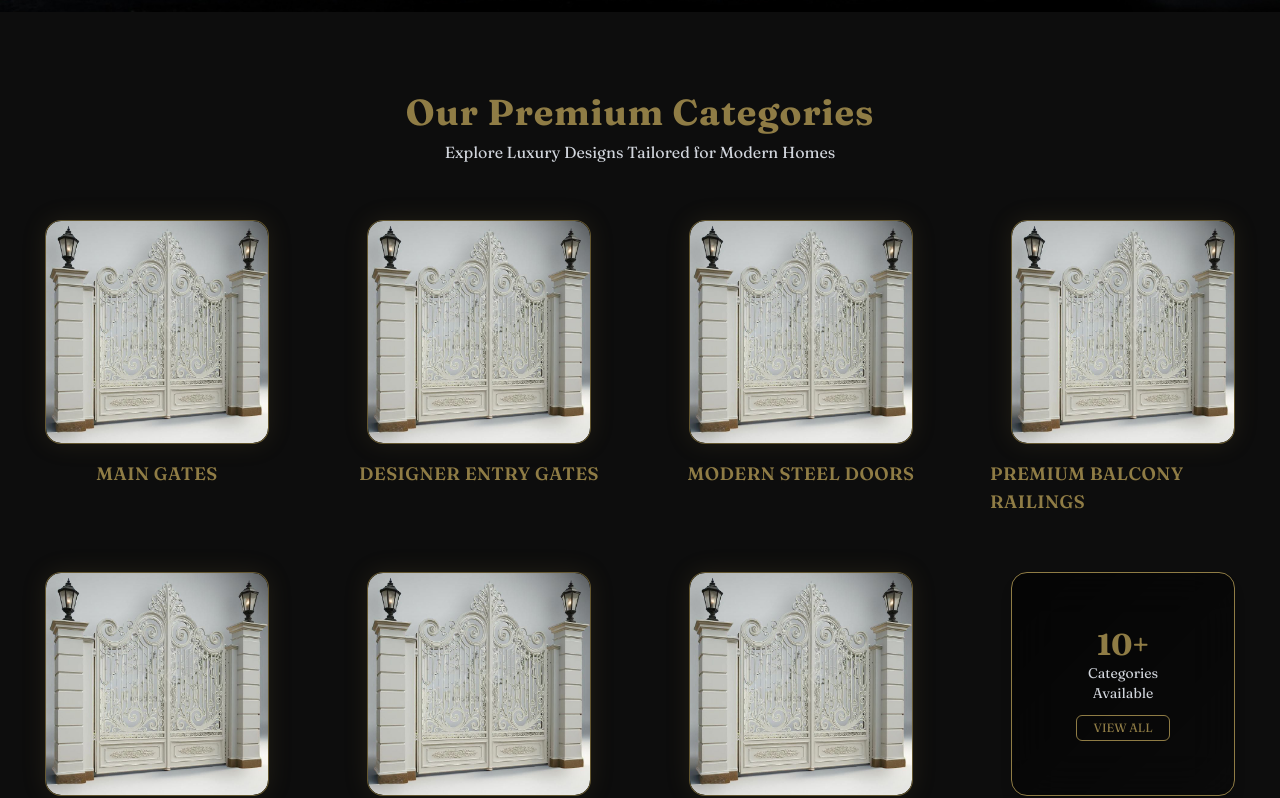
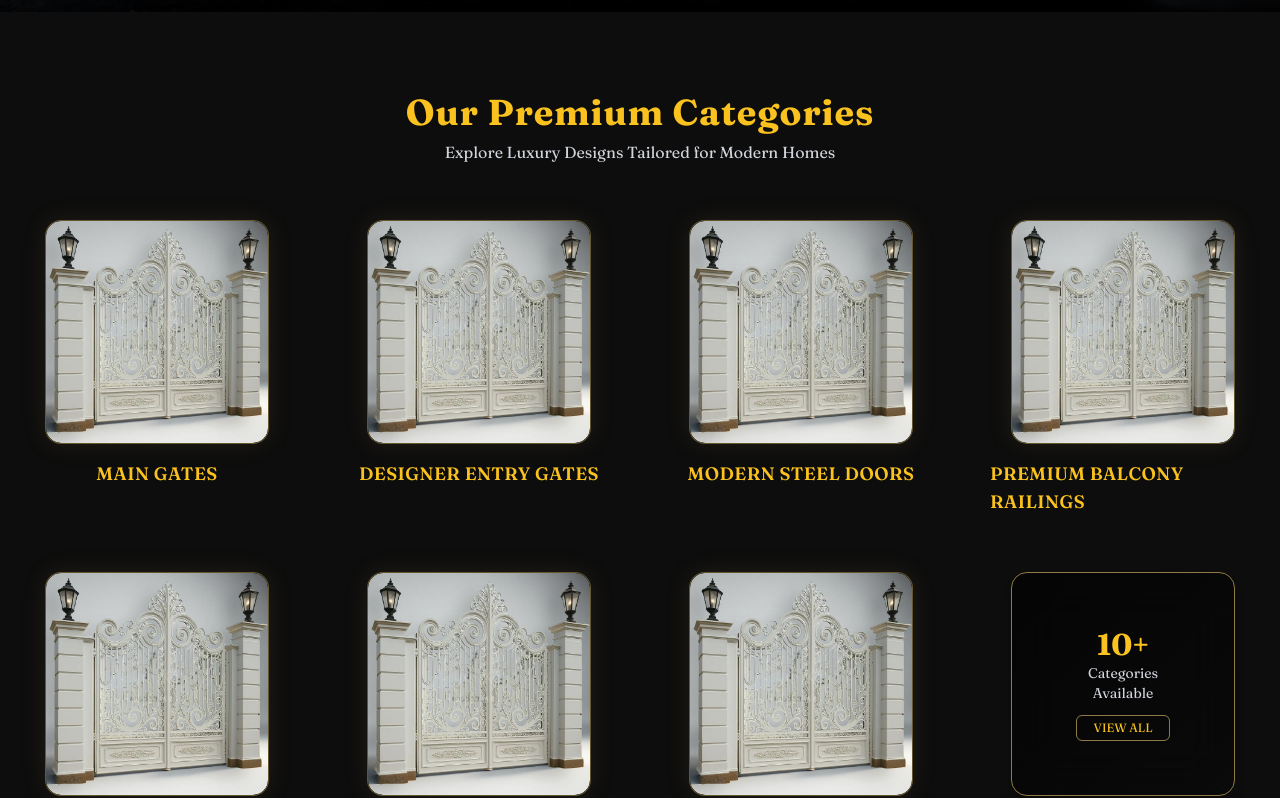
Before and after one commit to ankitNegiDev/Imperial-GateCraft, a Next.js app: page / in a window 1280 px wide. Shown: the part 818-1616 px from the top of the page. Built offline with nearby package versions, Linux system fonts and the light colour scheme.

Commit message:
added the product listing page new fonts size

```diff
--- a/app/components/home-page/ProductListing.jsx
+++ b/app/components/home-page/ProductListing.jsx
@@ -50,7 +50,7 @@ function ProductListing() {
                     </div>
 
                     {/* TITLE */}
-                    <p className="text-base md:text-lg font-semibold tracking-wide text-[#8f7c45] uppercase">
+                    <p className="text-base md:text-lg font-semibold tracking-wide text-[#fac21e] uppercase">
                         {item.name}
                     </p>
                 </div>
@@ -66,7 +66,7 @@ function ProductListing() {
         <section className="w-full py-20 px-6 bg-[#0d0d0d] text-white">
             {/* TITLE */}
             <div className="text-center mb-14">
-                <h2 className="text-3xl md:text-4xl font-bold text-[#8f7c45] tracking-wide">
+                <h2 className="text-3xl md:text-4xl font-bold text-[#fac21e] tracking-wide">
                     Our Premium Categories
                 </h2>
                 <p className="text-gray-300 mt-2">
@@ -90,13 +90,13 @@ function ProductListing() {
                     bg-linear-to-br from-black/60 to-black/20
                     backdrop-blur-xl shadow-lg hover:cursor-pointer
                 ">
-                    <p className="text-3xl font-bold text-[#8f7c45]">10+</p>
+                    <p className="text-3xl font-bold text-[#fac21e]">10+</p>
                     <p className="text-gray-300 text-sm">Categories</p>
                     <p className="text-gray-300 text-sm">Available</p>
 
                     <button className="
                         mt-3 px-4 py-1 border border-[#8f7c45] rounded-md
-                        text-[#8f7c45] text-xs hover:bg-[#8f7c45] hover:text-black
+                        text-[#fac21e] text-xs hover:bg-[#8f7c45] hover:text-black
                         transition-all duration-300 hover:cursor-pointer
                     ">
                         VIEW ALL
```
